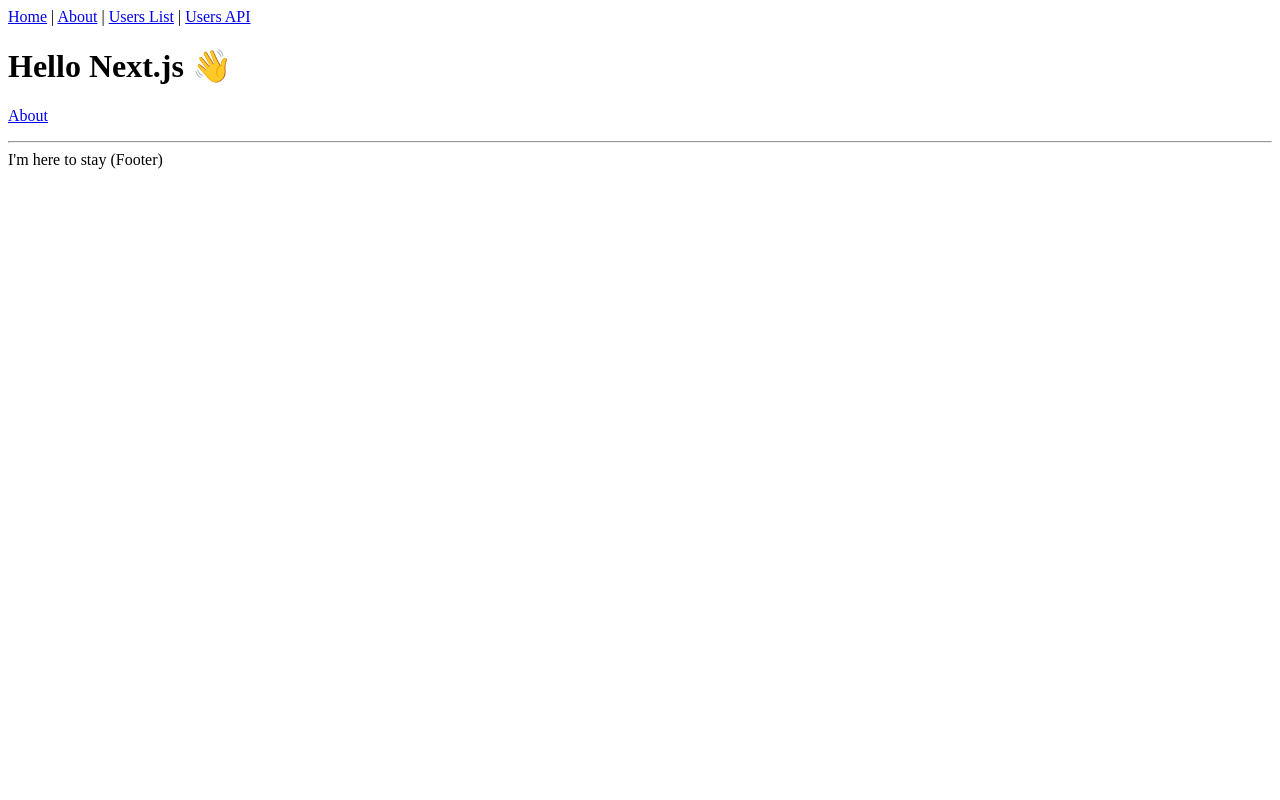
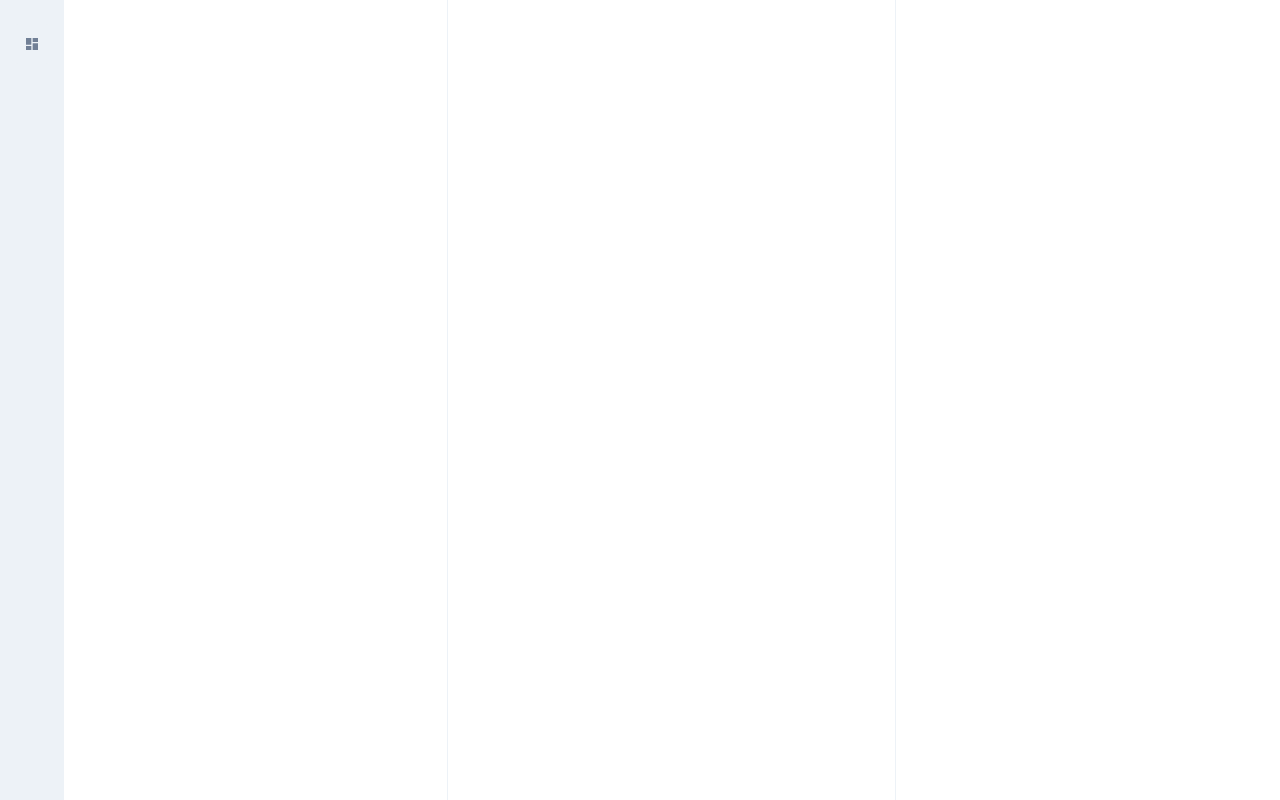
Before and after one commit to amatureApe/chakra-chat-app, a Next.js app in the folder chat-app/: page / in a window 1280 px wide. Built offline with nearby package versions, Linux system fonts and the light colour scheme.

Commit message:
build layout and add navbar

```diff
--- a/chat-app/components/Layout.tsx
+++ /dev/null
@@ -1,41 +0,0 @@
-import React, { ReactNode } from 'react'
-import Link from 'next/link'
-import Head from 'next/head'
-
-type Props = {
-  children?: ReactNode
-  title?: string
-}
-
-const Layout = ({ children, title = 'This is the default title' }: Props) => (
-  <div>
-    <Head>
-      <title>{title}</title>
-      <meta charSet="utf-8" />
-      <meta name="viewport" content="initial-scale=1.0, width=device-width" />
-    </Head>
-    <header>
-      <nav>
-        <Link href="/">
-          <a>Home</a>
-        </Link>{' '}
-        |{' '}
-        <Link href="/about">
-          <a>About</a>
-        </Link>{' '}
-        |{' '}
-        <Link href="/users">
-          <a>Users List</a>
-        </Link>{' '}
-        | <a href="/api/users">Users API</a>
-      </nav>
-    </header>
-    {children}
-    <footer>
-      <hr />
-      <span>I'm here to stay (Footer)</span>
-    </footer>
-  </div>
-)
-
-export default Layout
--- /dev/null
+++ b/chat-app/components/Navigation.tsx
@@ -0,0 +1,18 @@
+import { VStack, IconButton, Tooltip } from '@chakra-ui/react'
+import { MdDashboard, MdMail, MdSettings } from 'react-icons/md'
+import { HiLightningBolt, HiBell, HiTag, HiSearch } from 'react-icons/ui'
+
+const Navigation = () => {
+  return (
+    <VStack p={6} justifyContent="space-between" alignItems="center" w="full" >
+      <VStack>
+        {/*Chakra Logo */}
+        <Tooltip label="Dashboard" placement="right">
+          <IconButton color="gray.500" icon={<MdDashboard />} aria-label="Dashboard" />
+        </Tooltip>
+      </VStack>
+    </VStack>
+  )
+}
+
+export default Navigation;
--- /dev/null
+++ b/chat-app/pages/_app.tsx
@@ -0,0 +1,12 @@
+import { ChakraProvider } from '@chakra-ui/react'
+import { AppProps } from 'next/app'
+
+const App = ({ Component, pageProps }: AppProps) => {
+  return (
+    <ChakraProvider>
+      <Component {...pageProps} />
+    </ChakraProvider>
+  )
+}
+
+export default App
--- a/chat-app/pages/index.tsx
+++ b/chat-app/pages/index.tsx
@@ -1,15 +1,15 @@
-import Link from 'next/link'
-import Layout from '../components/Layout'
+import { HStack, Flex } from '@chakra-ui/react'
+import Navigation from '../components/Navigation'
 
 const IndexPage = () => (
-  <Layout title="Home | Next.js + TypeScript Example">
-    <h1>Hello Next.js 👋</h1>
-    <p>
-      <Link href="/about">
-        <a>About</a>
-      </Link>
-    </p>
-  </Layout>
+  <HStack h="100vh" spacing={0}>
+    <Flex as="nav" h="full" maxW={16} w="full" bg="gray.100">
+      <Navigation />
+    </Flex>
+    <Flex as="aside" h="full" maxW="sm" w="full" borderRightColor="gray.100" borderRightWidth={1} />
+    <Flex as="main" h="full" flex={1} borderRightColor="gray.100" borderRightWidth={1} />
+    <Flex as="aside" h="full" maxW="sm" w="full" />
+  </HStack>
 )
 
 export default IndexPage
```
Also changed, not shown: chat-app/components/List.tsx (deleted, +0 -19 lines), chat-app/components/ListDetail.tsx (deleted, +0 -16 lines), chat-app/components/ListItem.tsx (deleted, +0 -18 lines), chat-app/package.json (+12 -5 lines), chat-app/tsconfig.json (+15 -4 lines), 1 other file (tests, documents, lock files or other folders).
